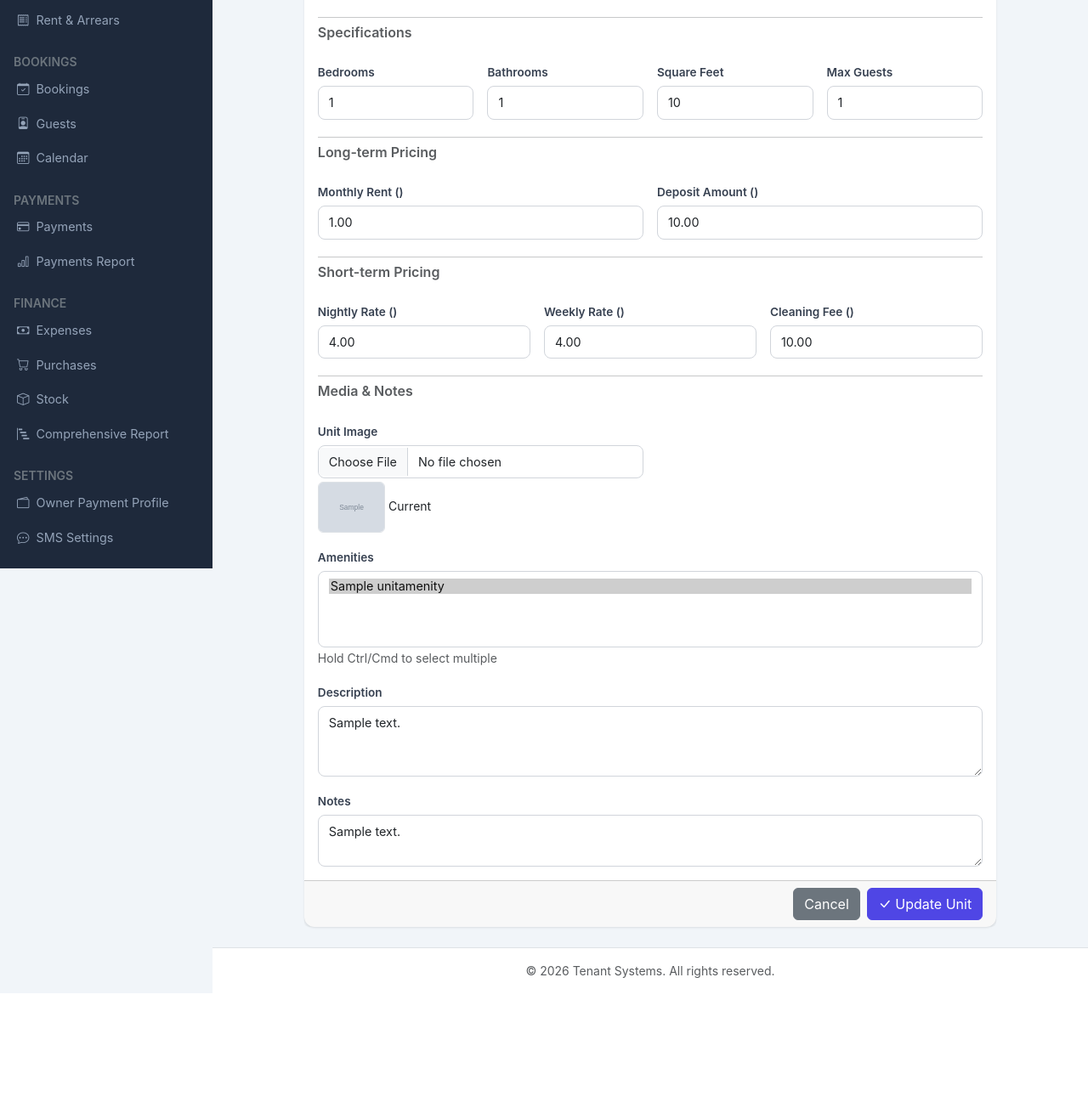
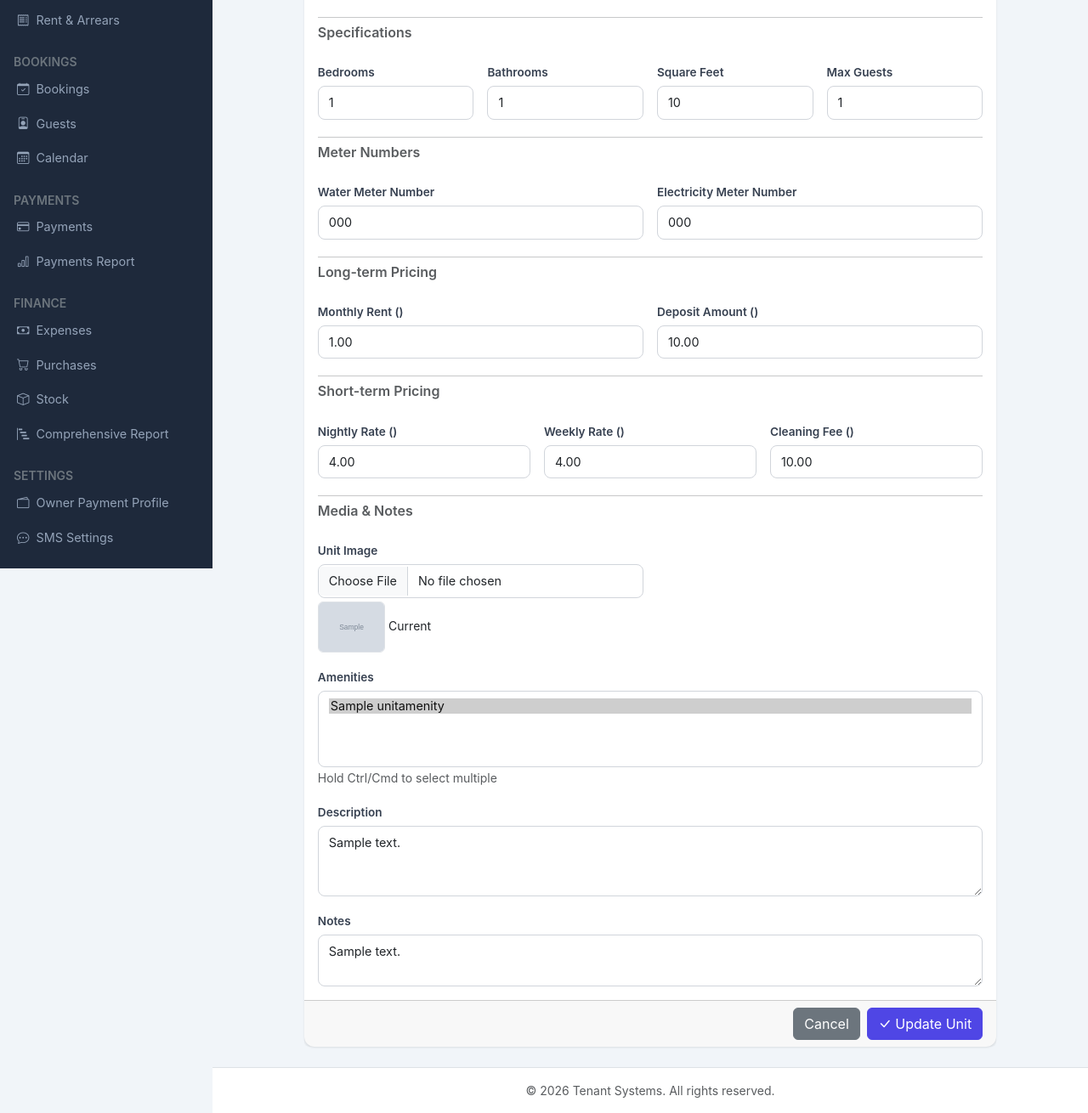
Before and after one commit to 0715173877/tenant_systems, a Django app: page /properties/units/1/edit/ in a window 1280 px wide. Shown: the part 488-1798 px from the top of the page at 85% size. Before the commit the page ends 1657 px from the top, so only its background shows below. Run offline with Django 5.2, Linux system fonts and the light colour scheme; a user stored in the database is signed in; tables that the repository leaves empty hold one stand-in row (values such as "Sample post"); grey boxes marked "Sample" are stand-in pictures; parts of the project's set-up code (start-up, migrations or seed data) failed here and were passed over.

Commit message:
Add water and electricity meter numbers to Block and Unit

```diff
--- a/properties/models.py
+++ b/properties/models.py
@@ -80,6 +80,13 @@ class Block(models.Model):
     building_type = models.CharField(
         max_length=20, choices=BUILDING_TYPE_CHOICES, blank=True,
         help_text="Type of building"
+    )
+    # Utility meter numbers (for shared block-level meters)
+    water_meter_number = models.CharField(
+        max_length=50, blank=True, help_text="Water meter number for this block"
+    )
+    electricity_meter_number = models.CharField(
+        max_length=50, blank=True, help_text="Electricity meter number for this block"
     )
     image = models.ImageField(upload_to="block_images/", blank=True)
     is_active = models.BooleanField(default=True)
@@ -181,6 +188,13 @@ class Unit(models.Model):
         choices=[("", "--------- (Use Property Currency)"), ("TZS", "TZS (Tanzanian Shilling)"), ("USD", "USD (US Dollar)")],
         blank=True, default="",
         help_text="Currency for this unit. Leave blank to inherit from the parent property."
+    )
+    # Utility meter numbers (for individual unit-level meters)
+    water_meter_number = models.CharField(
+        max_length=50, blank=True, help_text="Water meter number for this unit"
+    )
+    electricity_meter_number = models.CharField(
+        max_length=50, blank=True, help_text="Electricity meter number for this unit"
     )
     is_available = models.BooleanField(default=True)
     notes = models.TextField(blank=True)
--- a/properties/templates/properties/block_detail.html
+++ b/properties/templates/properties/block_detail.html
@@ -31,6 +31,10 @@
           <dd class="col-sm-7">{{ block_obj.property.name|default:"—" }}</dd>
           <dt class="col-sm-5 text-muted small">Units</dt>
           <dd class="col-sm-7">{{ block_obj.units.count }}</dd>
+          <dt class="col-sm-5 text-muted small">Water Meter No.</dt>
+          <dd class="col-sm-7">{{ block_obj.water_meter_number|default:"—" }}</dd>
+          <dt class="col-sm-5 text-muted small">Electricity Meter No.</dt>
+          <dd class="col-sm-7">{{ block_obj.electricity_meter_number|default:"—" }}</dd>
         </dl>
       </div>
     </div>
--- a/properties/templates/properties/unit_detail.html
+++ b/properties/templates/properties/unit_detail.html
@@ -55,6 +55,10 @@
           <dd class="col-sm-7">{{ unit.max_guests|default:"—" }}</dd>
           <dt class="col-sm-5 text-muted small">Sq. Feet</dt>
           <dd class="col-sm-7">{{ unit.square_feet|default:"—" }}</dd>
+          <dt class="col-sm-5 text-muted small">Water Meter No.</dt>
+          <dd class="col-sm-7">{{ unit.water_meter_number|default:"—" }}</dd>
+          <dt class="col-sm-5 text-muted small">Electricity Meter No.</dt>
+          <dd class="col-sm-7">{{ unit.electricity_meter_number|default:"—" }}</dd>
           <dt class="col-sm-5 text-muted small">Currency</dt>
           <dd class="col-sm-7">{{ unit.effective_currency }}{% if not unit.currency %} <span class="text-muted small">(inherited)</span>{% endif %}</dd>
         </dl>
--- a/properties/templates/properties/unit_form.html
+++ b/properties/templates/properties/unit_form.html
@@ -115,6 +115,21 @@
             {% if form.max_guests.errors %}<div class="text-danger small mt-1">{{ form.max_guests.errors }}</div>{% endif %}
           </div>
 
+          <!-- Meter Numbers -->
+          <div class="col-12"><hr class="my-1"><h6 class="fw-semibold text-muted mt-2">Meter Numbers</h6></div>
+
+          <div class="col-md-6">
+            <label for="id_water_meter_number" class="form-label fw-semibold">Water Meter Number</label>
+            <input type="text" name="water_meter_number" id="id_water_meter_number" class="form-control" value="{{ form.water_meter_number.value|default:'' }}" placeholder="e.g. WM-123456">
+            {% if form.water_meter_number.errors %}<div class="text-danger small mt-1">{{ form.water_meter_number.errors }}</div>{% endif %}
+          </div>
+
+          <div class="col-md-6">
+            <label for="id_electricity_meter_number" class="form-label fw-semibold">Electricity Meter Number</label>
+            <input type="text" name="electricity_meter_number" id="id_electricity_meter_number" class="form-control" value="{{ form.electricity_meter_number.value|default:'' }}" placeholder="e.g. EM-654321">
+            {% if form.electricity_meter_number.errors %}<div class="text-danger small mt-1">{{ form.electricity_meter_number.errors }}</div>{% endif %}
+          </div>
+
           <!-- Long-term Pricing -->
           <div class="col-12"><hr class="my-1"><h6 class="fw-semibold text-muted mt-2">Long-term Pricing</h6></div>
 
--- a/properties/views.py
+++ b/properties/views.py
@@ -284,7 +284,10 @@ class BlockListView(PropertiesViewMixin, PropertyAccessMixin, ListView):
 
 class BlockCreateView(PropertiesManageMixin, PropertyAccessMixin, CreateView):
     model = Block
-    fields = ["property", "name", "description", "location", "building_type", "image"]
+    fields = [
+        "property", "name", "description", "location", "building_type",
+        "water_meter_number", "electricity_meter_number", "image",
+    ]
     template_name = "properties/block_form.html"
     success_url = reverse_lazy("properties:block_list")
 
@@ -307,7 +310,10 @@ class BlockCreateView(PropertiesManageMixin, PropertyAccessMixin, CreateView):
 
 class BlockUpdateView(PropertiesManageMixin, PropertyAccessMixin, UpdateView):
     model = Block
-    fields = ["property", "name", "description", "location", "building_type", "image", "is_active"]
+    fields = [
+        "property", "name", "description", "location", "building_type",
+        "water_meter_number", "electricity_meter_number", "image", "is_active",
+    ]
     template_name = "properties/block_form.html"
     success_url = reverse_lazy("properties:block_list")
 
@@ -420,6 +426,7 @@ class UnitCreateView(PropertiesManageMixin, PropertyAccessMixin, CreateView):
         "monthly_rent", "deposit_amount",
         "nightly_rate", "weekly_rate", "cleaning_fee",
         "max_guests", "is_available", "notes",
+        "water_meter_number", "electricity_meter_number",
     ]
     template_name = "properties/unit_form.html"
     success_url = reverse_lazy("properties:unit_list")
@@ -450,6 +457,7 @@ class UnitUpdateView(PropertiesManageMixin, PropertyAccessMixin, UpdateView):
         "monthly_rent", "deposit_amount",
         "nightly_rate", "weekly_rate", "cleaning_fee",
         "max_guests", "is_available", "notes",
+        "water_meter_number", "electricity_meter_number",
     ]
     template_name = "properties/unit_form.html"
     success_url = reverse_lazy("properties:unit_list")
```
Also changed, not shown: properties/admin.py (+8 -4 lines), properties/templates/properties/block_form.html (+12 -0 lines).
